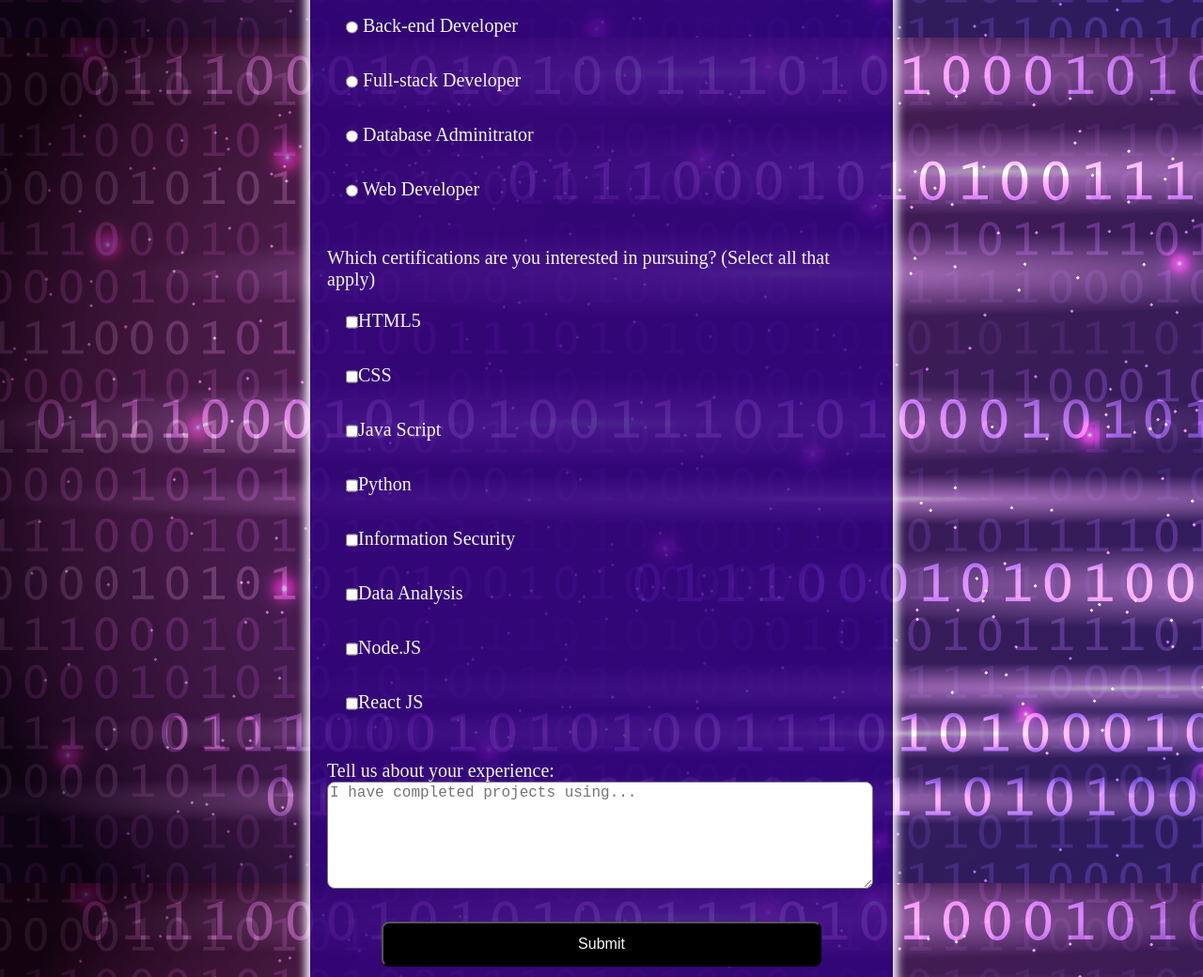
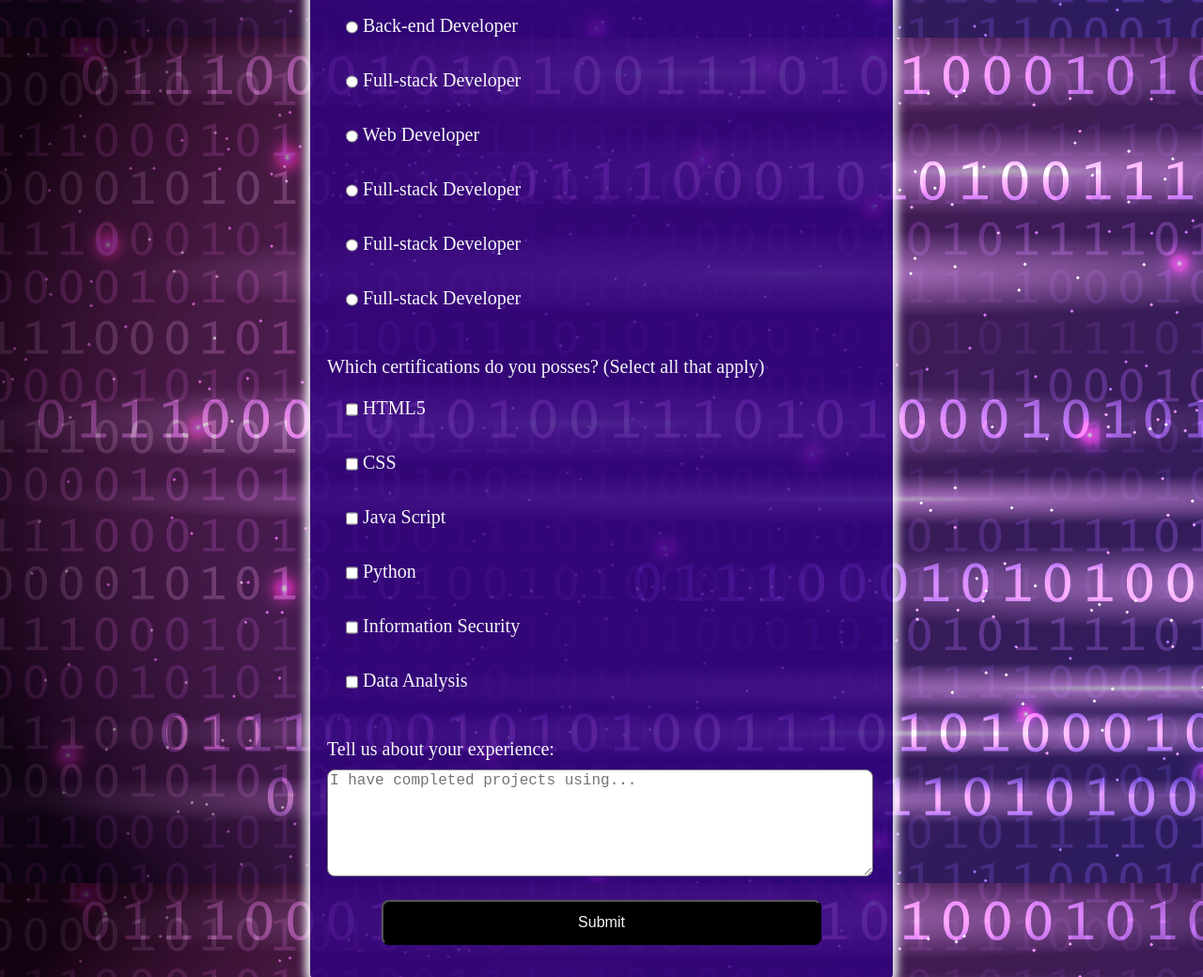
Before and after one commit to Markel-Bradford/survey-form, a plain HTML site: page index.html in a window 1280 px wide. Shown: the part 860-1900 px from the top of the page at 94% size. Drawn offline with Linux system fonts and the light colour scheme.

Commit message:
Update index.html

```diff
--- a/index.html
+++ b/index.html
@@ -10,7 +10,7 @@
     <div class="container">
       <header class="header">
       <h1 id="title">Development Careers Survey Form</h1>
-      <p id="description">Thank you for choosing our Code Camp! We would love to learn about you and your goals to assist your developer career journey. Please complete the survey below to get started!</p>
+      <p id="description">Thank you for choosing our Code Camp! We would love to learn about you and you goals to assist your developer career journey. Please complete the survey below to get started!</p>
       </header>
    <form id='survey-form'>
     <div class="form-group">
@@ -48,43 +48,42 @@
        <input id="full-stack" name="career-type" type="radio" value="full-stack" class="input-radio" /> Full-stack Developer</label>
      </label>
      <label for="web-developer">
-      <input id="web-developer" name="career-type" type="radio" value="database-administration" class="input-radio" /> Database Adminitrator</label>
+      <input id="web-developer" name="career-type" type="radio" value="full-stack" class="input-radio" /> Web Developer</label>
     </label>
-    <label for="database-administration">
-      <input id="database-administration" name="career-type" type="radio" value="full-stack" class="input-radio" /> Web Developer</label>
+    <label for="full-stack">
+      <input id="full-stack" name="career-type" type="radio" value="full-stack" class="input-radio" /> Full-stack Developer</label>
+    </label>
+    <label for="full-stack">
+      <input id="full-stack" name="career-type" type="radio" value="full-stack" class="input-radio" /> Full-stack Developer</label>
+    </label>
+    <label for="full-stack">
+      <input id="full-stack" name="career-type" type="radio" value="full-stack" class="input-radio" /> Full-stack Developer</label>
     </label>
      </div>
      <div class="form-group">
-       <p class="descriptive"> Which certifications are you interested in pursuing? (Select all that apply) </p>
+       <p class="descriptive"> Which certifications do you posses? (Select all that apply) </p>
        <label for="html">
-       <input id="html" name="html" type="checkbox" value="html" class="input-checkbox" />HTML5
+       <input id="html" name="html" type="checkbox" value="html" class="input-checkbox" /> HTML5
        </label>
      <label for="css">
-       <input id="css" name="css" type="checkbox" value="css" class="input-checkbox"  />CSS
+       <input id="css" name="css" type="checkbox" value="css" class="input-checkbox"  /> CSS
        </label>
      <label for="java">
-       <input id="java" name="java" type="checkbox" value="java" class="input-checkbox"  />Java Script
+       <input id="java" name="java" type="checkbox" value="java" class="input-checkbox"  /> Java Script
        </label>
      <label for="python">
-       <input id="python" name="python" type="checkbox" value="python" class="input-checkbox" />Python
+       <input id="python" name="python" type="checkbox" value="python" class="input-checkbox" /> Python
        </label>
      <label for="info">
-       <input id="info" name="info" type="checkbox" value="info" class="input-checkbox" />Information Security
+       <input id="info" name="info" type="checkbox" value="info" class="input-checkbox" /> Information Security
        </label>
      <label for="data">
-       <input id="data" name="data" type="checkbox" value="data" class="input-checkbox"/>Data Analysis
+       <input id="data" name="data" type="checkbox" value="data" class="input-checkbox"/> Data Analysis
        </label>
-       <label for="data">
-        <input id="data" name="nodejs" type="checkbox" value="nodejs" class="input-checkbox"/>Node.JS
-        </label>
-        <label for="data">
-          <input id="react" name="react" type="checkbox" value="react" class="input-checkbox"/>React JS
-          </label>
        </div>
      <div class="form-group">
-      <label for="details">Tell us about your experience:
+      <label for="details">Tell us about your experience:</label>
           <textarea id="details" name="details" rows="6" cols="30" class="input-textarea" placeholder="I have completed projects using..."></textarea>
-        </label>
      <input id="submit" type="submit" value="Submit" class="submit-button" />
       </div>
      </form>
```
